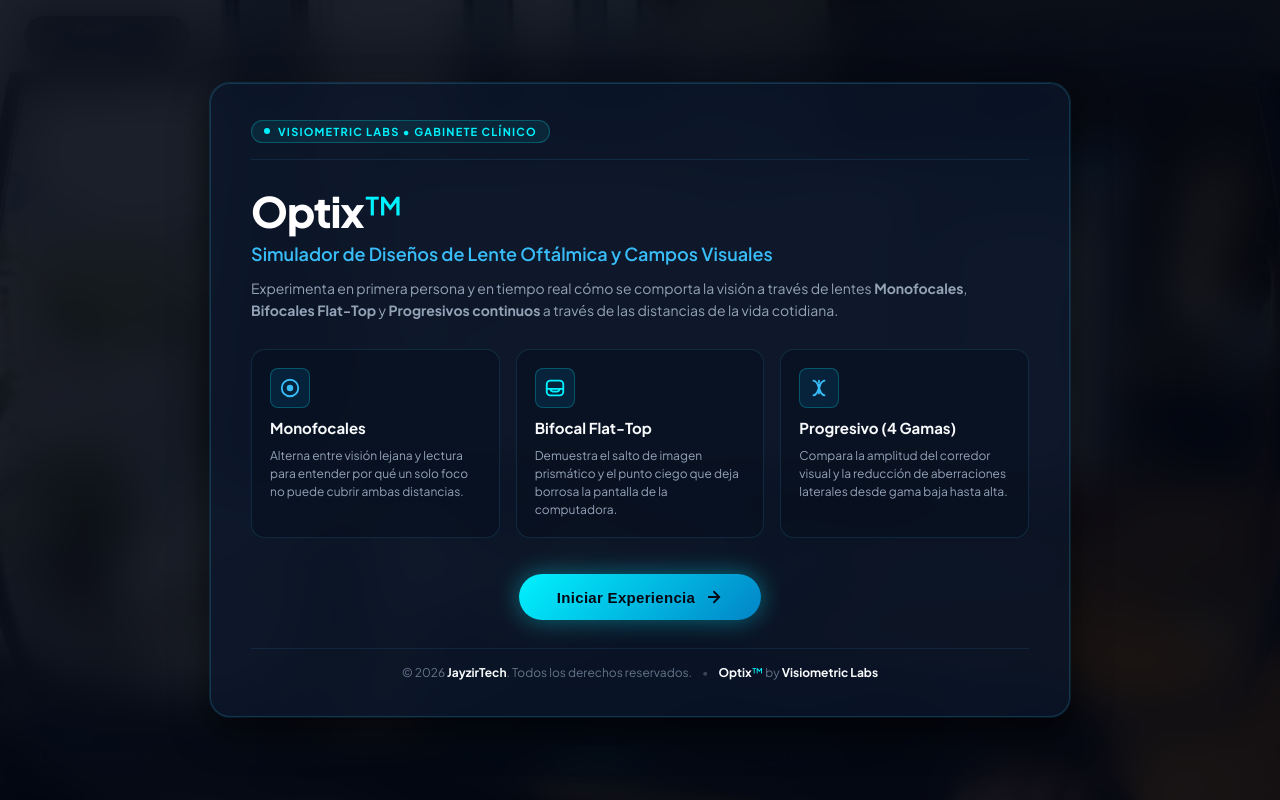
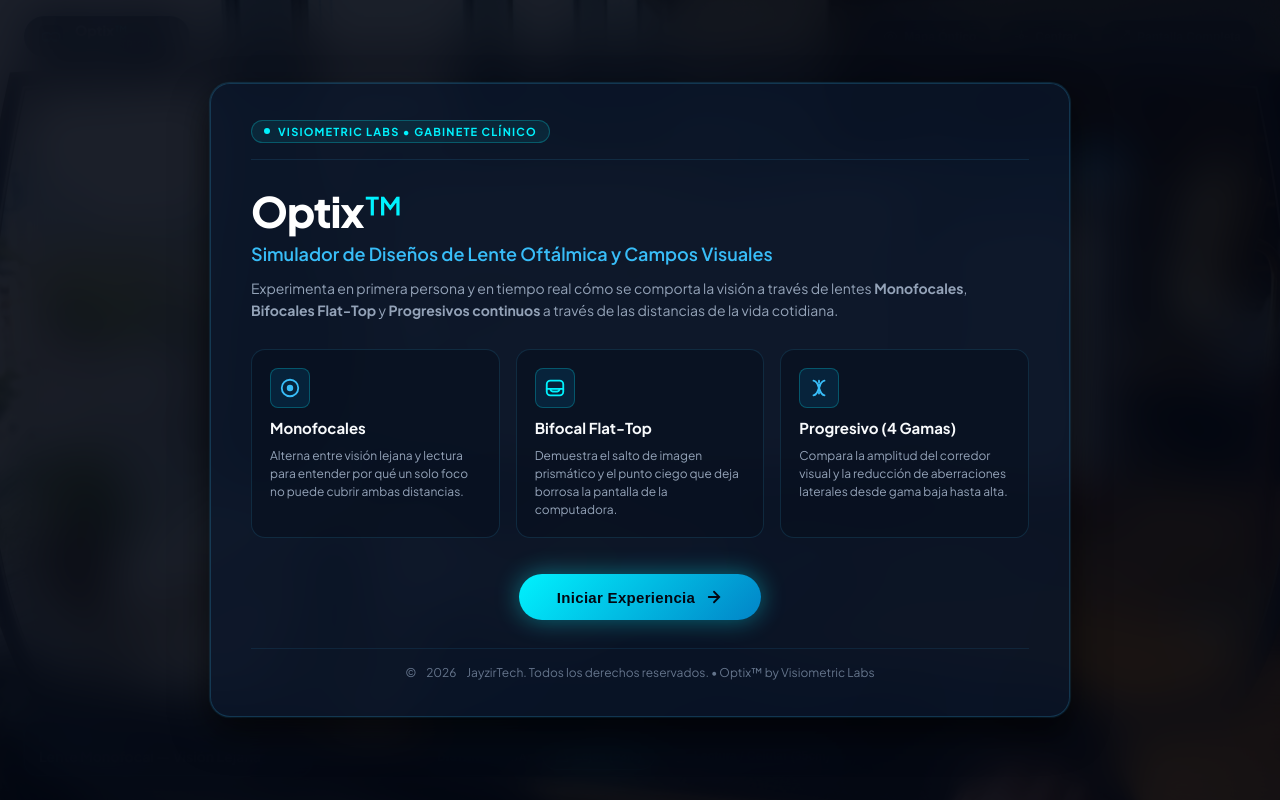
Before and after one commit to visiometric-labs/focal_lengths-simulator, a website built with Vite: page index.html in a window 1280 px wide. Built offline with nearby package versions, Linux system fonts and the light colour scheme.

Commit message:
style(footer): remover negritas del copyright

```diff
--- a/src/components/landing-screen.js
+++ b/src/components/landing-screen.js
@@ -100,9 +100,7 @@ export class LandingScreen {
         </div>
 
         <div class="landing-footer-credits entry-copyright">
-          <span>© <span class="current-year">2026</span> <strong>JayzirTech</strong>. Todos los derechos reservados.</span>
-          <span class="footer-separator">•</span>
-          <span><strong>Optix<span class="brand-accent">™</span></strong> by <strong>Visiometric Labs</strong></span>
+          © <span class="current-year">2026</span> JayzirTech. Todos los derechos reservados. • Optix™ by Visiometric Labs
         </div>
       </div>
     `;
--- a/src/styles/landing.css
+++ b/src/styles/landing.css
@@ -312,14 +312,3 @@
   padding-top: 16px;
   text-align: center;
 }
-
-.landing-footer-credits strong,
-.entry-copyright strong {
-  color: var(--text-primary);
-  font-weight: 700;
-}
-
-.footer-separator {
-  color: rgba(148, 163, 184, 0.35);
-  user-select: none;
-}
```
